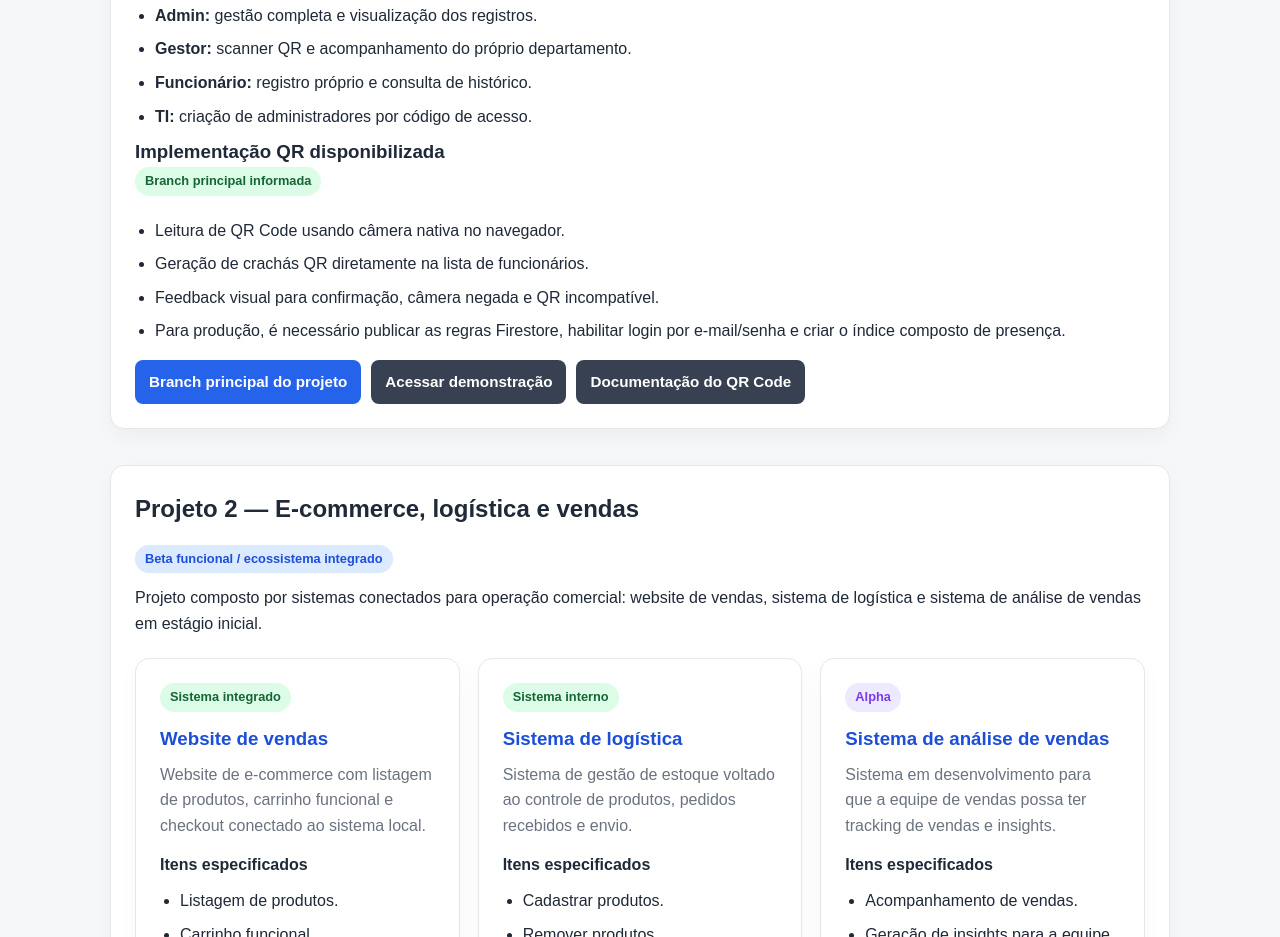
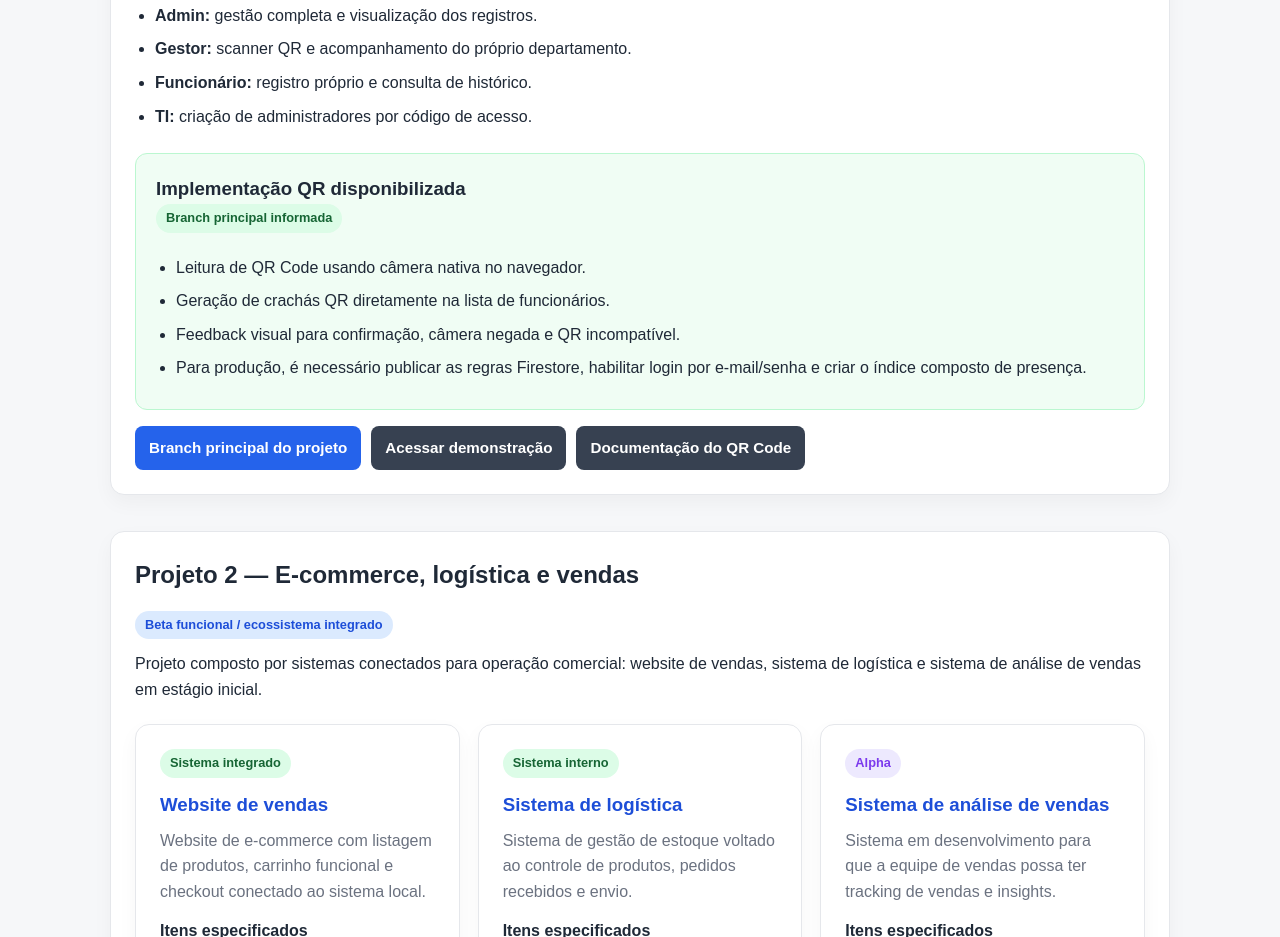
Before and after one commit to VickMASpc/Hub-gerencial-Desenvolvomento-de-Sistemas, a plain HTML site: page index.html in a window 1280 px wide. Shown: the part 1305-2242 px from the top of the page. Drawn offline with Linux system fonts and the light colour scheme.

Commit message:
Adiciona destaque visual para implementação QR no hub

```diff
--- a/style.css
+++ b/style.css
@@ -197,6 +197,14 @@ li {
   margin-top: 24px;
 }
 
+.implementation-highlight {
+  background: #f0fdf4;
+  border: 1px solid #bbf7d0;
+  padding: 20px;
+  border-radius: 12px;
+  margin-top: 24px;
+}
+
 .timeline {
   display: grid;
   gap: 14px;
@@ -225,10 +233,10 @@ footer {
 
 @media (max-width: 640px) {
   header h1 {
-font-size: 1.6rem;
+    font-size: 1.6rem;
   }
 
   .card {
-padding: 18px;
+    padding: 18px;
   }
 }
```
